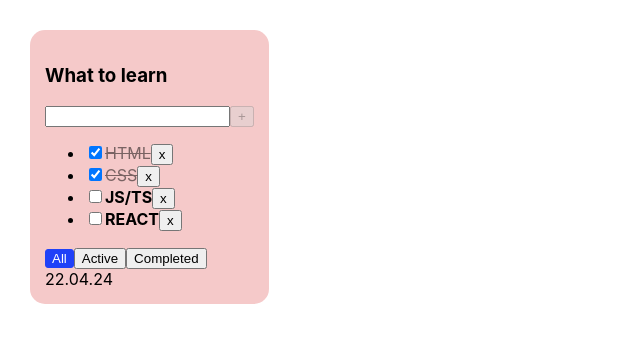
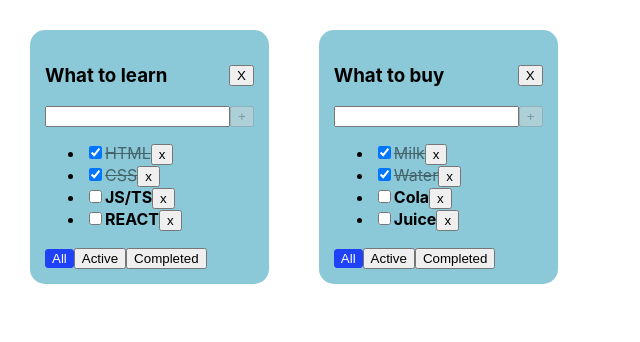
Before and after one commit to AnsarKhubiev/itincubator-todolist, a React (Create React App) app: page / in a window 1280 px wide. Shown: the top 342 px of the page, without its empty margins (0-640 px from the left). Built offline with nearby package versions, Linux system fonts and the light colour scheme.

Commit message:
sprint-02 01. Added: function of creating new todolists and deleting them. refactoring the initial data

```diff
--- a/src/App.css
+++ b/src/App.css
@@ -8,7 +8,7 @@
 }
 
 .todolist {
-  background-color: #f5c9c9;
+  background-color: #8bc9d9;
   padding: 15px;
   border-radius: 15px;
 }
@@ -39,3 +39,7 @@
   border: 1px solid #f81f1f;
   outline: none
 }
+
+.filter-btn {
+
+}
--- a/src/App.tsx
+++ b/src/App.tsx
@@ -11,48 +11,75 @@
 
 export type FilterValuesType = "all" | "active" | "completed"
 
+export type TodoListType = {
+    id: string
+    title: string
+    filter: FilterValuesType
+}
+
+export type TasksStateType = {
+    [todolistId: string]: TaskType[]
+}
+
 function App() {
-    // DATA
-    const todoListTitle = "What to learn"
+    //BLL (business logic layer):
+    const todolistId_1 = v1()
+    const todolistId_2 = v1()
 
-    // global state
-    const [tasks, setTasks] = useState<TaskType[]>([
+    const [todolists, setTodolists] = useState<TodoListType[]>([
+        {id: todolistId_1, title: "What to learn", filter: "all",},
+        {id: todolistId_2, title: "What to buy", filter: "all",},
+    ])
+
+    const [tasks, setTasks] = useState<TasksStateType>({
+        [todolistId_1]: [
             {id: v1(), title: "HTML", isDone: true},
             {id: v1(), title: "CSS", isDone: true},
             {id: v1(), title: "JS/TS", isDone: false},
             {id: v1(), title: "REACT", isDone: false}
-    ])
+        ],
+        [todolistId_2]: [
+            {id: v1(), title: "Milk", isDone: true},
+            {id: v1(), title: "Water", isDone: true},
+            {id: v1(), title: "Cola", isDone: false},
+            {id: v1(), title: "Juice", isDone: false}
+        ]
+    })
 
 
     // state management => useState, useReducer, redux
-    const removeTask = (taskId: string) => {
-        setTasks(tasks.filter(t => t.id !== taskId))
+
+    const removeTask = (taskId: string, todolistId: string) => {
+        setTasks({...tasks, [todolistId]: tasks[todolistId].filter(t => t.id !== taskId)})
     }
 
-    const addTask = (title: string) => {
+    const addTask = (title: string, todolistId: string) => {
         const newTask: TaskType = {
             id: v1(),
             title, // тоже, что и tittle: title
             isDone: false
         }
-        setTasks([newTask, ...tasks])
+        setTasks({...tasks, [todolistId]: [...tasks[todolistId], newTask]})
     }
 
-    const changeTaskStatus = (taskId: string, newIsDoneValue: boolean) => {
-        const nextState = tasks.map(t => t.id === taskId ? {id: v1(), title: t.title, isDone: newIsDoneValue} : t)
-        setTasks(nextState)
+    const changeTaskStatus = (taskId: string, newIsDoneValue: boolean, todolistId: string) => {
+        const nextState = tasks[todolistId].map(t => t.id === taskId ? {
+            id: v1(),
+            title: t.title,
+            isDone: newIsDoneValue
+        } : t)
+        setTasks({...tasks, [todolistId]: nextState})
     }
 
     //UI (User Interface)
 
-    // local state
-    const [filter, setFilter] = useState<FilterValuesType>("all")
 
-    const changeTodolistFilter = (filter: FilterValuesType) => {
-        setFilter(filter)
+    // Фильтрация тасок
+    const changeTodolistFilter = (filter: FilterValuesType, todolistId: string) => {
+        setTodolists(todolists.map(tl => tl.id === todolistId
+            ? {...tl, filter: filter} : tl))
     }
 
-    // Фильтрация тасок
     const getFilteredTasks = (allTasks: TaskType[], currentFilter: FilterValuesType) => {
         switch (currentFilter) {
             case "active":
@@ -64,22 +91,31 @@
         }
     }
 
-    const filteredTasks = getFilteredTasks(tasks, filter)
-
-
+    const removeTodolist = (todolistId: string) => {
+        const resultTodolists = todolists.filter( tl => tl.id !== todolistId)
+        setTodolists(resultTodolists)
+        delete tasks[todolistId]
+    }
 
     return (
+
         <div className="App">
-            <Todolist
-                title={todoListTitle}
+            {todolists.map(tl => {
+                const filteredTasks = getFilteredTasks(tasks[tl.id], tl.filter)
+
+                return <Todolist
+                    key={tl.id}
+                    todolistId={tl.id}
+                    title={tl.title}
                     tasks={filteredTasks}
-                date="22.04.24"
                     removeTask={removeTask}
                     changeTodolistFilter={changeTodolistFilter}
                     addTask={addTask}
                     changeTaskStatus={changeTaskStatus}
-                filter={filter}
+                    filter={tl.filter}
+                    removeTodolist={removeTodolist}
                 />
+            })}
         </div>
     );
 }
--- a/src/Todolist.tsx
+++ b/src/Todolist.tsx
@@ -4,13 +4,14 @@
 import {Button} from "./Button";
 
 type TodolistPropsType = {
+    todolistId: string
     title: string
     tasks: TaskType[]
-    date?: string
-    removeTask: (taskId: string) => void
-    changeTodolistFilter: (filter: FilterValuesType) => void
-    addTask: (title: string) => void
-    changeTaskStatus: (taskId: string, newIsDoneValue: boolean) => void
+    removeTask: (taskId: string, todolistId: string) => void
+    changeTodolistFilter: (filter: FilterValuesType, todolistId: string) => void
+    addTask: (title: string, todolistId: string) => void
+    changeTaskStatus: (taskId: string, newIsDoneValue: boolean, todolistId: string) => void
+    removeTodolist: (todolistId: string) => void
     filter: FilterValuesType
 }
 
@@ -20,28 +21,18 @@
 
 
 export const Todolist = (props: TodolistPropsType) => {
-    const {
-        title,
-        tasks,
-        date,
-        removeTask,
-        changeTodolistFilter,
-        addTask,
-        changeTaskStatus,
-        filter
-    } = props
 
     const [taskTitle, setTaskTitle] = React.useState("")
     const [taskInputError, setTaskInputError] = useState<string | null>(null)
 
-    const tasksList = tasks.length === 0 ? "Тасок нет" : tasks.map(task => {
-        const removeTaskHandler = () => removeTask(task.id)
+    const tasksList = props.tasks.length === 0 ? "Тасок нет" : props.tasks.map(task => {
+        const removeTaskHandler = () => props.removeTask(task.id, props.todolistId)
         return (
             <li key={task.id}>
                 <input
                     type="checkbox"
                     checked={task.isDone}
-                    onChange={(e) => changeTaskStatus(task.id, e.currentTarget.checked)}
+                    onChange={(e) => props.changeTaskStatus(task.id, e.currentTarget.checked, props.todolistId)}
                 />
                 <span className={task.isDone ? "task-done" : "task"}>{task.title}</span>
                 <Button title="x" onClickHandler={removeTaskHandler}/>
@@ -52,7 +43,7 @@
     const addNewTaskHandler = () => {
         const trimmedTitle = taskTitle.trim()
         if (trimmedTitle.length) {
-            addTask(taskTitle.trim())
+            props.addTask(taskTitle.trim(), props.todolistId)
             setTaskTitle("")
         } else {
             setTaskInputError("Title is required")
@@ -68,17 +59,22 @@
         setTaskTitle(e.currentTarget.value)
     }
 
-    const changeTodolistFilterHandlerCreater = (filter: FilterValuesType) => () => changeTodolistFilter(filter)
+    const changeTodolistFilterHandlerCreater = (filter: FilterValuesType) => () => props.changeTodolistFilter(filter, props.todolistId)
 
     const isAddTaskButtonDisabled = !taskTitle.trim().length || taskTitle.length > 15
     const userTaskTitleLengthWarning = taskTitle.length > 15 && <div>Recommended task title is 15 charters</div>
     const userTaskEmptyTitleWarning = taskInputError && <div>"Please enter title"</div>
 
+    const deleteTodolist = () => {
+        props.removeTodolist(props.todolistId)
+    }
+
     return (
         <div className="todolist">
 
             <div className="todolistHeader">
-                <TodolistHeader title={title}/>
+                <TodolistHeader title={props.title}/>
+                <button onClick={deleteTodolist}>X</button>
             </div>
 
             <div>
@@ -100,25 +96,23 @@
 
             <ul>{tasksList}</ul>
 
-            <div>
+            <div className='filter-btn'>
                 <Button
-                    classes={filter === "all" ? "active" : ""}
+                    classes={props.filter === "all" ? "active" : ""}
                     title="All"
                     onClickHandler={changeTodolistFilterHandlerCreater("all")}
                 />
                 <Button
-                    classes={filter === "active" ? "active" : ""}
+                    classes={props.filter === "active" ? "active" : ""}
                     title="Active"
                     onClickHandler={changeTodolistFilterHandlerCreater("active")}
                 />
                 <Button
-                    classes={filter === "completed" ? "active" : ""}
+                    classes={props.filter === "completed" ? "active" : ""}
                     title="Completed"
                     onClickHandler={changeTodolistFilterHandlerCreater("completed")}
                 />
             </div>
-
-            <div>{date}</div>
         </div>
     )
 }
```
Lines whose indentation alone changed are shown as unchanged.
